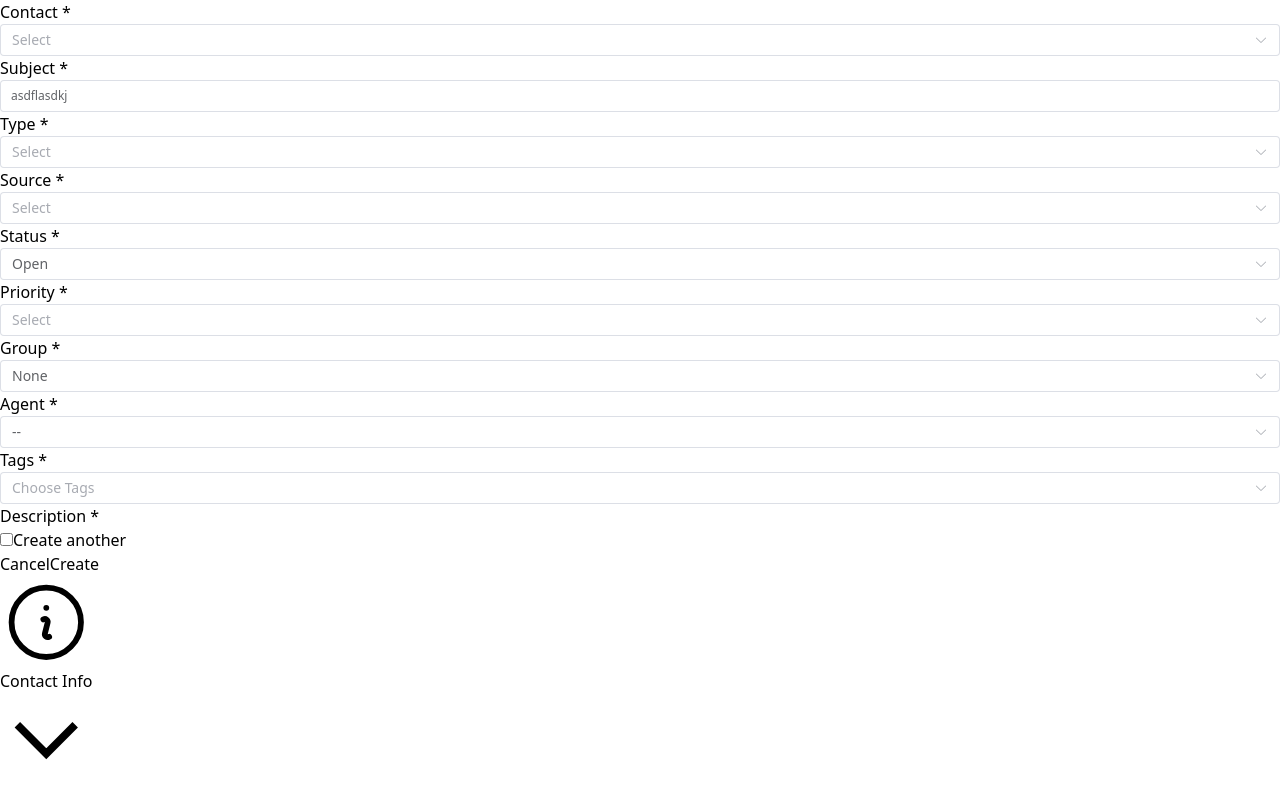
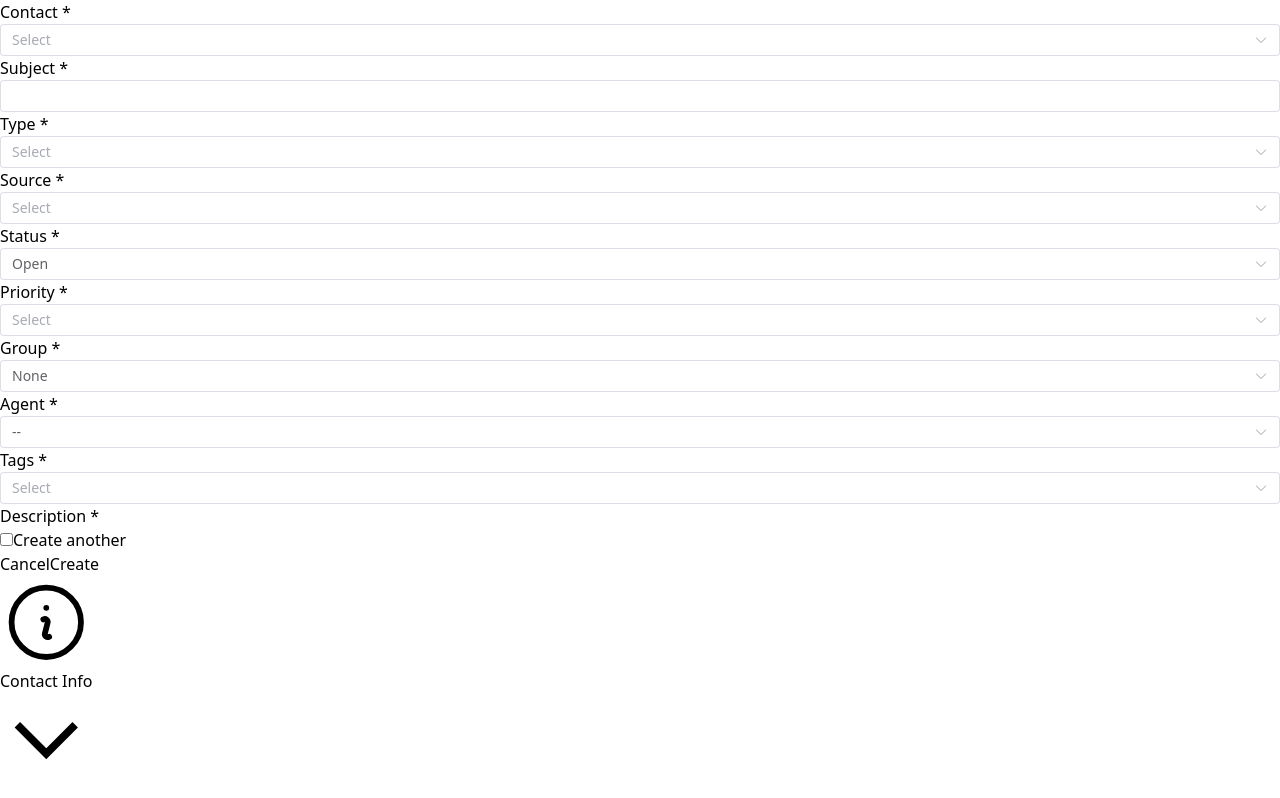
Before and after one commit to ishfaqahmed565/smartcomm-prototype-netlify, a Nuxt app: page /new-ticket in a window 1280 px wide. Built offline with nearby package versions, Linux system fonts and the light colour scheme; what vue3-apexcharts would draw is missing.

Commit message:
FormElems fix test1

```diff
--- a/components/FormElems.vue
+++ b/components/FormElems.vue
@@ -18,13 +18,15 @@
 			{{ elem.name }} <span class="text-red-300">*</span>
 		</label>
 		<!--select elem-->
-		<client-only>
 		<el-select
 			placeholder="Select"
 			:size="size"
+			filterable
 			v-model="elem.value"
+			:multiple="elem.name === 'Tags'"
+			:allow-create="elem.name === 'Tags'"
+			:default-first-option="elem.name === 'Tags'"
 			v-if="elem.type === 'select'"
-				filterable
 		>
 			<el-option
 				v-for="item in elem.data"
@@ -34,7 +36,6 @@
 			>
 			</el-option>
 		</el-select>
-		</client-only>
 		<!--select element-->
 		<!--input elem-->
 		<el-input
@@ -44,25 +45,7 @@
 			v-if="elem.type === 'input'"
 		></el-input>
 		<!--input elem-->
-		<client-only>
-			<el-select
-				v-if="elem.type === 'tags'"
-				:size="size"
-				multiple
-				filterable
-				allow-create
-				placeholder="Choose Tags"
-				class="w-full"
-			>
-				<el-option
-					v-for="item in elem.data"
-					:key="item.value"
-					:label="item.label"
-					:value="item.value"
-				>
-				</el-option>
-			</el-select>
-		</client-only>
+
 		<p class="text-blue-400 text-[10px] place-self-end" v-if="elem.metadata">
 			{{ elem.metadata }}
 		</p>
--- a/components/SideNav.vue
+++ b/components/SideNav.vue
@@ -53,3 +53,13 @@
 		</div>
 	</div>
 </template>
+<style scoped>
+	.sidebar {
+		position: -webkit-sticky; /* Safari */
+		position: sticky;
+		top: 0;
+		z-index: 999;
+		top: 0;
+		left: 0;
+	}
+</style>
--- /dev/null
+++ b/components/newTicket/FormSec.vue
@@ -0,0 +1,226 @@
+<script setup lang="ts">
+	import { defineComponent, reactive, ref } from "vue";
+	import FormEl from "~/types/FormEl";
+
+	const contactInfo = ref(false);
+
+	const info = ref("");
+	const contactPrev = ref(false);
+
+	const formData = reactive<FormEl[]>([
+		{
+			name: "Contact",
+			type: "select",
+			value: "",
+		},
+		{
+			name: "Subject",
+			type: "input",
+			value: "",
+		},
+
+		{
+			name: "Type",
+			type: "select",
+			value: "",
+			data: [
+				{
+					value: "None",
+					label: "None",
+				},
+				{
+					value: "Question",
+					label: "Question",
+				},
+				{
+					value: "Problem",
+					label: "Problem",
+				},
+				{
+					value: "Feature request",
+					label: "Feature request",
+				},
+				{
+					value: "Refund",
+					label: "Refund",
+				},
+			],
+		},
+		{
+			name: "Source",
+			type: "select",
+			value: "",
+			data: [
+				{
+					value: "Phone",
+					label: "Phone",
+				},
+				{
+					value: "Email",
+					label: "Email",
+				},
+				{
+					value: "Messenger",
+					label: "Messenger",
+				},
+				{
+					value: "Facebook",
+					label: "Facebook",
+				},
+				{
+					value: "Whatsapp",
+					label: "Whatsapp",
+				},
+			],
+		},
+		{
+			name: "Status",
+			type: "select",
+			value: "Open",
+			data: [
+				{
+					value: "Open",
+					label: "Open",
+				},
+				{
+					value: "Pending",
+					label: "Pending",
+				},
+				{
+					value: "Resolved",
+					label: "Resolved",
+				},
+				{
+					value: "Waiting on customer",
+					label: "Waiting on customer",
+				},
+				{
+					value: "Waiting on third party",
+					label: "Waiting on third party",
+				},
+			],
+		},
+		{
+			name: "Priority",
+			type: "select",
+			value: "",
+			data: [
+				{
+					value: "Low",
+					label: "Low",
+				},
+				{
+					value: "Medium",
+					label: "Medium",
+				},
+				{
+					value: "High",
+					label: "High",
+				},
+				{
+					value: "Urgent",
+					label: "Urgent",
+				},
+			],
+		},
+		{
+			name: "Group",
+			type: "select",
+			value: "None",
+			data: [
+				{
+					value: "None",
+					label: "None",
+				},
+				{
+					value: "Billing",
+					label: "Billing",
+				},
+				{
+					value: "Customer Support",
+					label: "Customer Support",
+				},
+				{
+					value: "Escalations",
+					label: "Escalations",
+				},
+				{
+					value: "Refund",
+					label: "Refund",
+				},
+			],
+		},
+		{
+			name: "Agent",
+			type: "select",
+			value: "--",
+			data: [
+				{
+					value: "--",
+					label: "--",
+				},
+				{
+					value: "Ashiq Zaman",
+					label: "Ashiq Zaman",
+				},
+				{
+					value: "Saad",
+					label: "Saad",
+				},
+				{
+					value: "Ishfaq Ahmad",
+					label: "Ishfaq Ahmad",
+				},
+			],
+		},
+		{
+			name: "Tags",
+			type: "select",
+			value: [],
+			data: [
+				{
+					value: "HTML",
+					label: "HTML",
+				},
+				{
+					value: "CSS",
+					label: "CSS",
+				},
+				{
+					value: "JavaScript",
+					label: "JavaScript",
+				},
+			],
+		},
+	]);
+</script>
+<template>
+	<form action="" class="space-y-7">
+		<FormElems :formData="formData" />
+
+		<div class="mt-5 space-y-2">
+			<label for="contact" class="text-black">
+				Description <span class="text-red-300">*</span>
+			</label>
+		</div>
+
+		<div
+			class="border-t-4 px-2 py-5 sticky bottom-0 border-gray-700 absolute z-50 bg-white flex justify-between"
+		>
+			<div class="left max-w-fit flex items-center gap-2">
+				<input type="checkbox" class="w-4 h-4" />
+				<label for="" class="info-header">Create another</label>
+			</div>
+			<div class="flex max-w-fit items-end gap-2">
+				<button class="py-1 px-3 infoheader border border-gray-400 rounded">
+					Cancel
+				</button>
+				<button
+					class="py-1 px-3 infoheader border border-black bg-blue-800 rounded text-white"
+				>
+					Create
+				</button>
+			</div>
+		</div>
+	</form>
+</template>
--- a/layouts/default.vue
+++ b/layouts/default.vue
@@ -20,13 +20,3 @@
 		</div>
 	</div>
 </template>
-<style scoped>
-	.sidebar {
-		position: -webkit-sticky; /* Safari */
-		position: sticky;
-		top: 0;
-		z-index: 999;
-		top: 0;
-		left: 0;
-	}
-</style>
--- a/pages/new-ticket.vue
+++ b/pages/new-ticket.vue
@@ -1,211 +1,9 @@
-<script lang="ts">
+<script setup lang="ts">
 	import { defineComponent, reactive, ref } from "vue";
 	import FormEl from "~/types/FormEl";
+	//contactInfo variable statically switches between Pick a contact in the SideStickyDrop element to a static contact info
+	const contactInfo = ref(false);
 
-	export default defineComponent({
-		setup() {
-			const contactInfo = ref(false);
-			const tagsValue = ref([]);
-			const info = ref("");
-			const contactPrev = ref(false);
-			const customers = [
-				{
-					name: "Ashiq Zaman",
-					email: "ashiq.zaman@gmail.com",
-					mobile: "+8801732986106",
-					timeline: [
-						{
-							source: "messenger",
-							data: "Hello",
-							date: "27 April 2022, 7:07 AM",
-							status: "Open",
-						},
-						{
-							source: "Facebook",
-							data: "A new comment",
-							date: "27 April 2022, 7:45 AM",
-							status: "Open",
-						},
-					],
-				},
-			];
-			const formData = reactive<FormEl[]>([
-				{
-					name: "Contact",
-					type: "select",
-					value: "",
-				},
-				{
-					name: "Subject",
-					type: "input",
-					value: "asdflasdkj",
-				},
-
-				{
-					name: "Type",
-					type: "select",
-					value: "",
-					data: [
-						{
-							value: "None",
-							label: "None",
-						},
-						{
-							value: "Question",
-							label: "Question",
-						},
-						{
-							value: "Problem",
-							label: "Problem",
-						},
-						{
-							value: "Feature request",
-							label: "Feature request",
-						},
-						{
-							value: "Refund",
-							label: "Refund",
-						},
-					],
-				},
-				{
-					name: "Source",
-					type: "select",
-					value: "",
-					data: [
-						{
-							value: "Phone",
-							label: "Phone",
-						},
-						{
-							value: "Email",
-							label: "Email",
-						},
-						{
-							value: "Messenger",
-							label: "Messenger",
-						},
-						{
-							value: "Facebook",
-							label: "Facebook",
-						},
-						{
-							value: "Whatsapp",
-							label: "Whatsapp",
-						},
-					],
-				},
-				{
-					name: "Status",
-					type: "select",
-					value: "Open",
-					data: [
-						{
-							value: "Open",
-							label: "Open",
-						},
-						{
-							value: "Pending",
-							label: "Pending",
-						},
-						{
-							value: "Resolved",
-							label: "Resolved",
-						},
-						{
-							value: "Waiting on customer",
-							label: "Waiting on customer",
-						},
-						{
-							value: "Waiting on third party",
-							label: "Waiting on third party",
-						},
-					],
-				},
-				{
-					name: "Priority",
-					type: "select",
-					value: "",
-					data: [
-						{
-							value: "Low",
-							label: "Low",
-						},
-						{
-							value: "Medium",
-							label: "Medium",
-						},
-						{
-							value: "High",
-							label: "High",
-						},
-						{
-							value: "Urgent",
-							label: "Urgent",
-						},
-					],
-				},
-				{
-					name: "Group",
-					type: "select",
-					value: "None",
-					data: [
-						{
-							value: "None",
-							label: "None",
-						},
-						{
-							value: "Billing",
-							label: "Billing",
-						},
-						{
-							value: "Customer Support",
-							label: "Customer Support",
-						},
-						{
-							value: "Escalations",
-							label: "Escalations",
-						},
-						{
-							value: "Refund",
-							label: "Refund",
-						},
-					],
-				},
-				{
-					name: "Agent",
-					type: "select",
-					value: "--",
-					data: [
-						{
-							value: "--",
-							label: "--",
-						},
-						{
-							value: "Ashiq Zaman",
-							label: "Ashiq Zaman",
-						},
-						{
-							value: "Saad",
-							label: "Saad",
-						},
-						{
-							value: "Ishfaq Ahmad",
-							label: "Ishfaq Ahmad",
-						},
-					],
-				},
-				{
-					name: "Tags",
-					type: "tags",
-					value: [],
-					data: [{ value: "Important", label: "Important" }],
-				},
-			]);
-
-			return { formData, contactPrev, tagsValue, info, customers, contactInfo };
-		},
-	});
 	definePageMeta({
 		layout: false,
 	});
@@ -218,35 +16,7 @@
 
 			<div class="flex space-x-3">
 				<div class="bg-white rounded-lg w-10/12 py-10 px-20 shadow">
-					<form action="" class="space-y-7">
-						<FormElems :formData="formData" />
-						<div class="mt-5 space-y-2">
-							<label for="contact" class="text-black">
-								Description <span class="text-red-300">*</span>
-							</label>
-						</div>
-
-						<div
-							class="border-t-4 px-2 py-5 sticky bottom-0 border-gray-700 absolute z-50 bg-white flex justify-between"
-						>
-							<div class="left max-w-fit flex items-center gap-2">
-								<input type="checkbox" class="w-4 h-4" />
-								<label for="" class="info-header">Create another</label>
-							</div>
-							<div class="flex max-w-fit items-end gap-2">
-								<button
-									class="py-1 px-3 infoheader border border-gray-400 rounded"
-								>
-									Cancel
-								</button>
-								<button
-									class="py-1 px-3 infoheader border border-black bg-blue-800 rounded text-white"
-								>
-									Create
-								</button>
-							</div>
-						</div>
-					</form>
+					<NewTicketFormSec />
 				</div>
 				<div class="w-2/12">
 					<SideStickyDrop class="w-full">
--- a/types/FormEl.ts
+++ b/types/FormEl.ts
@@ -1,6 +1,6 @@
 export default interface FormElem{
     name:string,
-    value:string | Array<string>,
+    value:string | string[],
     type:string,
     metadata?:string,
     data?:Array<{label:string,value:string}>
```
Lines whose indentation alone changed are shown as unchanged.
